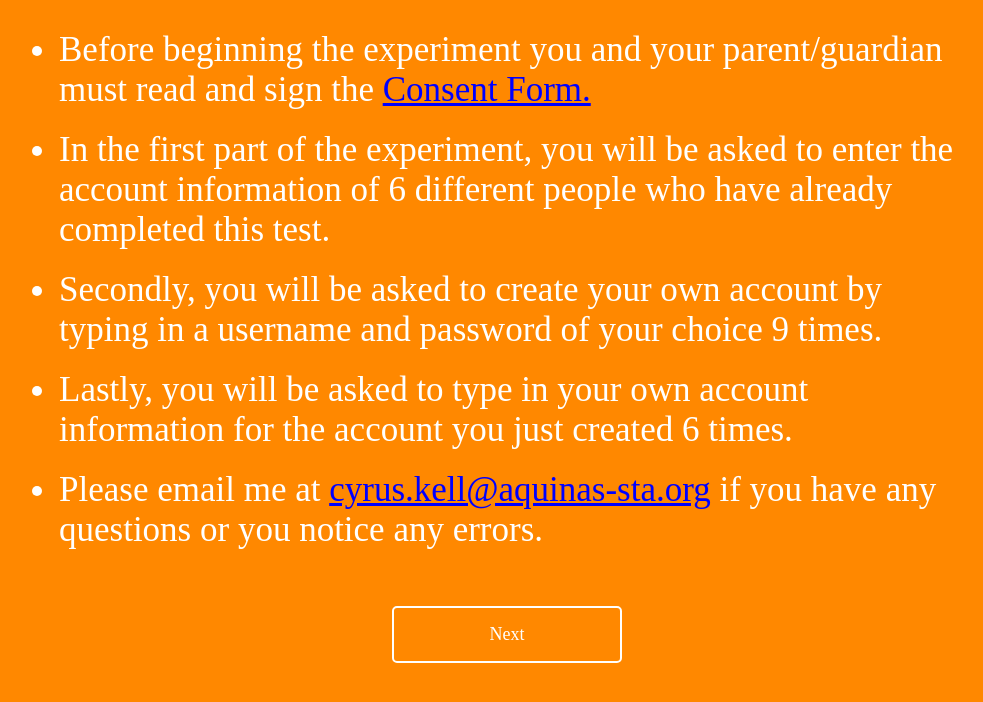
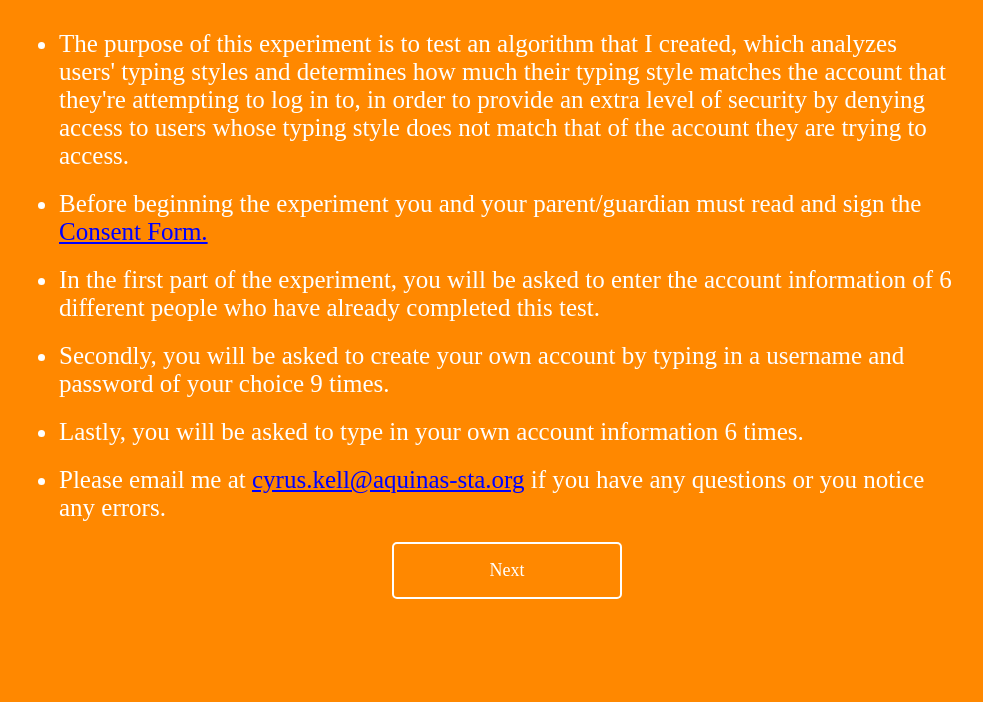
Before and after one commit to CyrusKell/KeystrokeDynamics, a Django app: template templates/pages/instructions.html in a window 1280 px wide. Shown: the top 702 px of the page, without its empty margins (133-1116 px from the left). Run offline with Django 3.2, Linux system fonts and the light colour scheme; the template is opened without the code that fills it, so the values that code supplies are empty.

Commit message:
Added content to instructions page and disabled paste

```diff
--- a/templates/pages/instructions.html
+++ b/templates/pages/instructions.html
@@ -8,6 +8,10 @@
   <link href="https://fonts.googleapis.com/css2?family=Sora:wght@477&display=swap" rel="stylesheet" />
   <link rel="stylesheet" href="{% static 'main.css' %}" />
   <style>
+    #instructions-text {
+      font-size: 25px;
+    }
+
     @media (max-height: 800px) {
       #instructions-container {
         height: 100%;
@@ -25,16 +29,15 @@
     <div class="container">
       <div id="instructions-container">
         <ul id="instructions-text">
+          <li>The purpose of this experiment is to test an algorithm that I created, which analyzes users' typing styles and determines how much their typing style matches the account that they're attempting to log in to, in order to provide an extra level of security by denying access to users whose typing style does not match that of the account they are trying to access.</li>
           <li>
             Before beginning the experiment you and your parent/guardian must read and sign the <a href="https://na4.docusign.net/Member/PowerFormSigning.aspx?PowerFormId=13bd64e2-3c21-490e-8203-e246d3d7c597&env=na4&acct=42f07939-6841-481e-b8ce-a26d10852ce7&v=2" target="_blank">Consent Form.</a>
           </li>
           <li>In the first part of the experiment, you will be asked to enter the account information of 6 different people who have already completed this test.</li>
           <li>Secondly, you will be asked to create your own account by typing in a username and password of your choice 9 times.</li>
-          <li>Lastly, you will be asked to type in your own account information for the account you just created 6 times.</li>
+          <li>Lastly, you will be asked to type in your own account information 6 times.</li>
           <li>Please email me at <a href="mailto:cyrus.kell@aquinas-sta.org">cyrus.kell@aquinas-sta.org</a> if you have any questions or you notice any errors.</li>
         </ul>
-        <br>
-        <br>
         <button onclick="location.href='{% url 'test1' %}'">Next</button>
       </div>
     </div>
```
Also changed, not shown: templates/pages/register.html (+8 -0 lines), templates/pages/selftest1.html (+8 -0 lines), templates/pages/test1.html (+8 -0 lines).
